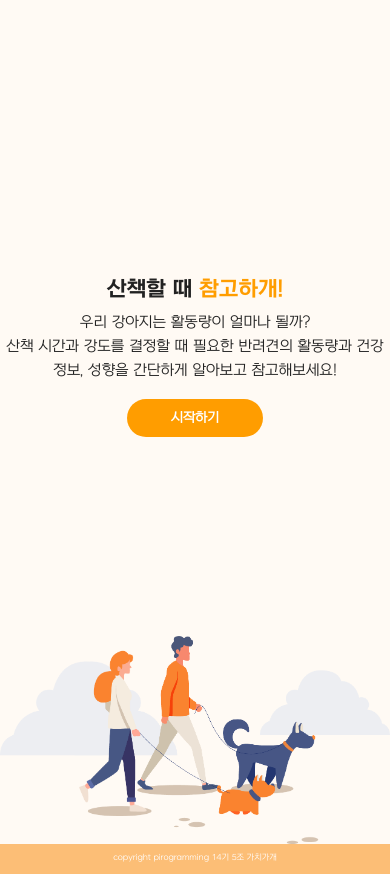
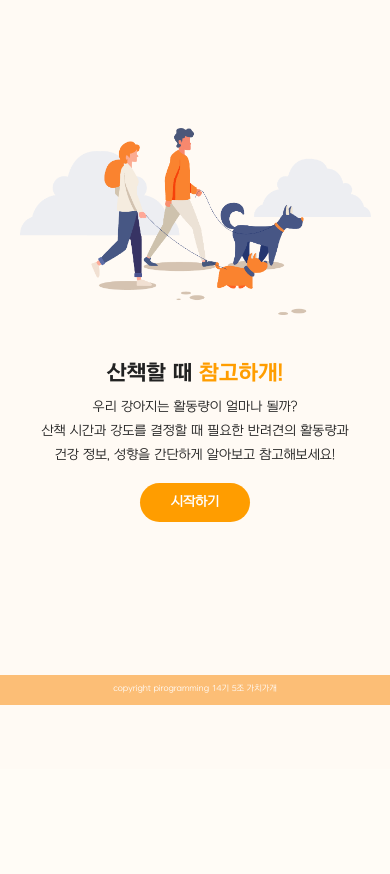
Before and after one commit to ksiyeon27/piro14dogotogether, a Django app: template calculator/templates/calculator/firstpage.html in a window 390 px wide. Shown: the part 75-949 px from the top of the page. After the commit the page ends 780 px from the top, so only its background shows below. Run offline with Django 3.2, Linux system fonts and the light colour scheme; the template is opened without the code that fills it, so the values that code supplies are empty; some libraries are stand-ins or nearby versions.

Commit message:
calculator

```diff
--- a/calculator/static/calculator/firstpage.css
+++ b/calculator/static/calculator/firstpage.css
@@ -4,30 +4,33 @@ main {
 }
 
 .wrap {
+    width:100%;
     display:flex;
     justify-content: center;
     align-items: center;
     margin-top: 12rem;
-    background-image: url("../../static/calculator/dogimage/intro.png");
-    background-repeat: no-repeat;
-    background-position: 30% 80%;
-    background-size: contain;
+
 }
 
 .left_container {
     width:50%;
+}
+.left_container img{
+    width:100%;
 
 }
 
 /* right_container */
 .right_container {
+    width:30%;
     text-align:left;
 }
 
 .header_text {
-    font-size: 2.8rem;
+    font-size: 2.5rem;
     font-weight: 600;
     height: 5rem;
+    display: inline;
 }
 
 .header_text span {
@@ -35,9 +38,9 @@ main {
 }
 
 .main_text {
-    margin-bottom: 2rem;
+    margin: 2rem 0;
     font-size:1rem;
-    width:70%;
+    width:90%;
 }
 
 .right_container > a {
@@ -60,6 +63,14 @@ main {
 }
 
 @media screen and (min-width:480px) and (max-width:768px) {
+    .wrap {
+        width:100%;
+        display:flex;
+        flex-direction: column;
+        justify-content: center;
+        align-items: center;
+        margin-top: 12rem;
+    }
     .header_text {
         font-size: 1.5rem;
         font-weight: 600;
@@ -68,12 +79,21 @@ main {
 
     .left_container {
         width:80%;
-
     }
 
     .main_text {
         font-size: 0.8rem;
-        margin-bottom: 1rem;
+        margin: 0 0 1rem 0;
+    }
+
+    .right_container {
+        width:80%;
+        text-align:center;
+        display: flex;
+        flex-direction: column;
+        justify-content: center;
+        align-items: center;
+        padding: 3rem 0 5rem 0;
     }
 
     .right_container > a {
@@ -84,31 +104,41 @@ main {
 }
 
 @media screen and (max-width:480px) {
+
     .wrap {
-        margin-top: 0;
-        height: 100%;
-        background-position: bottom;
+        width:100%;
+        display:flex;
+        flex-direction: column;
+        justify-content: center;
+        align-items: center;
+        margin-top: 8rem;
+
     }
 
     .left_container {
-        width:0%;
-
+        width:90%;
     }
 
     .right_container {
+        width:80%;
         text-align:center;
-        padding-bottom: 8rem;
+        display: flex;
+        flex-direction: column;
+        justify-content: center;
+        align-items: center;
+        padding: 3rem 0 5rem 0;
     }
 
     .header_text {
         font-size: 1.3rem;
         font-weight: 600;
         height: 2rem;
+        display: inline;
     }
 
     .main_text {
-        margin-bottom: 1rem;
-        font-size:0.9rem;
+        margin:0 0 1rem 0;
+        font-size:0.8rem;
         width: 100%;
     }
 
--- a/calculator/templates/calculator/firstpage.html
+++ b/calculator/templates/calculator/firstpage.html
@@ -6,9 +6,9 @@
 {% endblock %}
 {% block body %}
     <div class="wrap">
-        <div class="left_container"></div>
+        <div class="left_container"><img src="../../static/calculator/dogimage/intro.png"> </div>
         <div class="right_container">
-            <h3 class="header_text"><strong>산책할 때 <span>참고하개!</span></strong></h3>
+            <h4 class="header_text">산책할 때 <span>참고하개!</span></h4>
             <p class="main_text">우리 강아지는 활동량이 얼마나 될까?<br />산책 시간과 강도를 결정할 때 필요한 반려견의 활동량과 건강 정보, 성향을 간단하게 알아보고 참고해보세요!</p>
             <a href="{% url 'calculator:calculate' %}">시작하기</a>
         </div>
```
Also changed, not shown: calculator/static/calculator/result.css (+12 -4 lines), calculator/static/calculator/dogimage/powBack.png (added).
